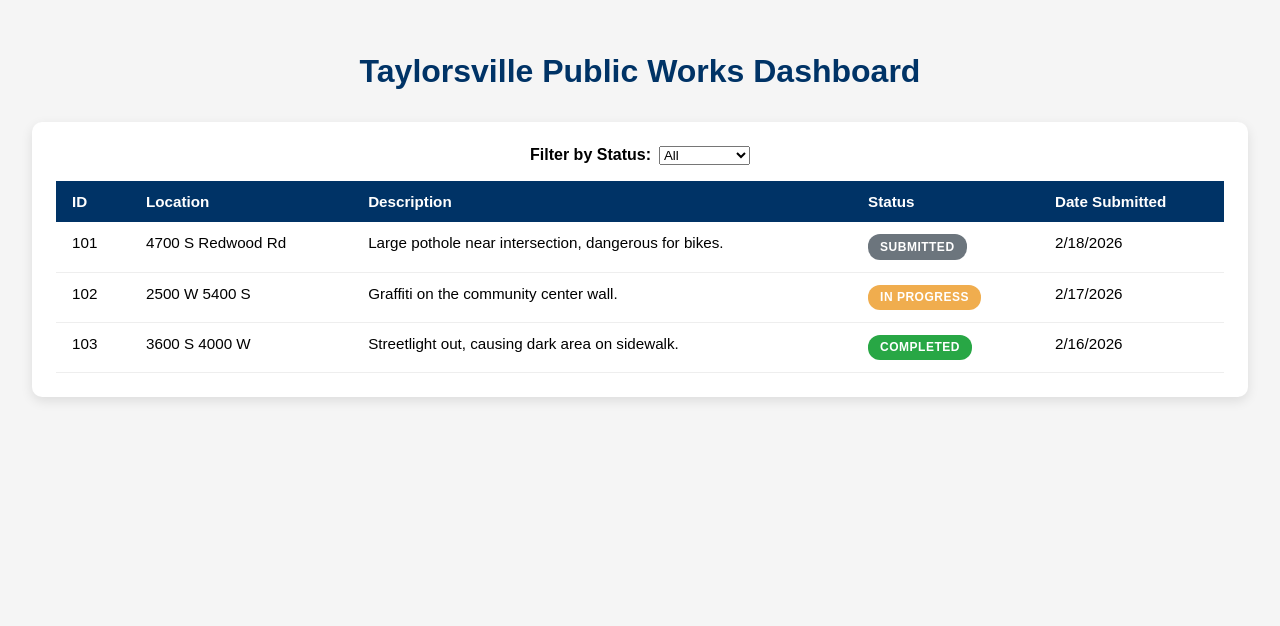
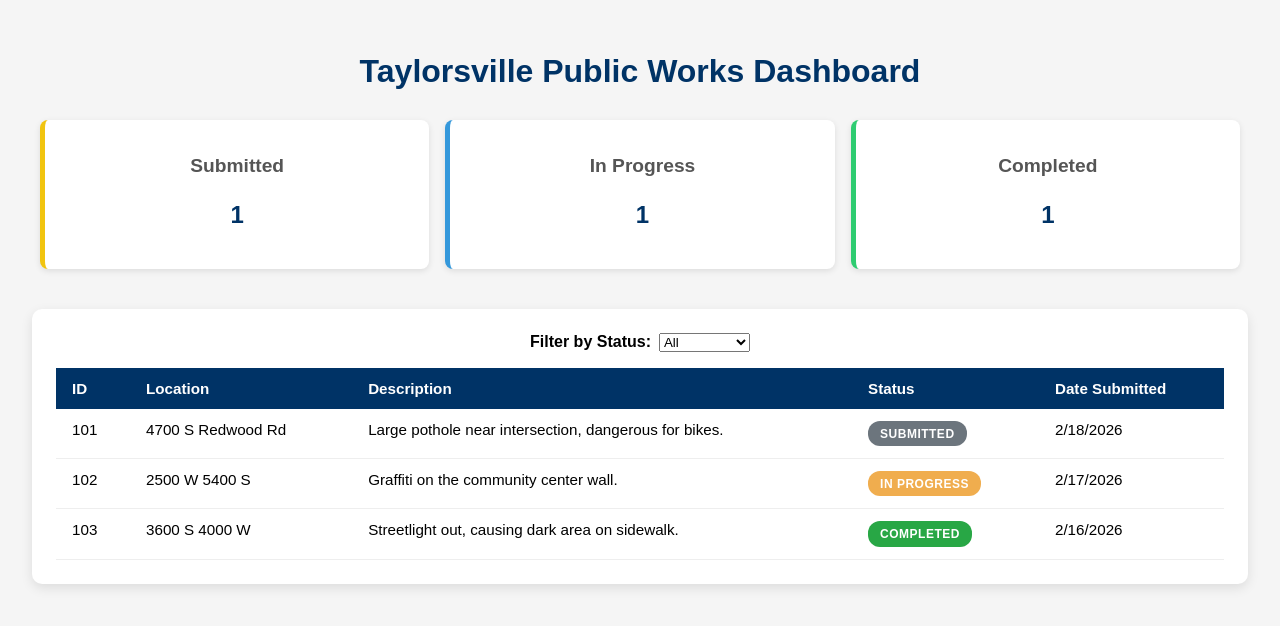
Before and after one commit to MaxHarker/tville-public-works-dashboard, a React (Create React App) app: page / in a window 1280 px wide. Shown: the top 626 px of the page. Built offline with nearby package versions, Linux system fonts and the light colour scheme.

Commit message:
Total cards

```diff
--- a/src/App.js
+++ b/src/App.js
@@ -1,39 +1,27 @@
 import React, { useState } from "react";
 import RequestTable from "./components/RequestTable";
 import DashboardCard from "./components/DashboardCard";
+import SummaryCard from "./components/SummaryCard";
 import "./App.css";
 
 function App() {
   const [filterStatus, setFilterStatus] = useState("All");
 
   const requests = [
-    {
-      id: 101,
-      location: "4700 S Redwood Rd",
-      description: "Large pothole near intersection, dangerous for bikes.",
-      status: "Submitted",
-      createdAt: "2026-02-18T10:30:00Z",
-    },
-    {
-      id: 102,
-      location: "2500 W 5400 S",
-      description: "Graffiti on the community center wall.",
-      status: "In Progress",
-      createdAt: "2026-02-17T09:15:00Z",
-    },
-    {
-      id: 103,
-      location: "3600 S 4000 W",
-      description: "Streetlight out, causing dark area on sidewalk.",
-      status: "Completed",
-      createdAt: "2026-02-16T14:00:00Z",
-    },
+    { id: 101, location: "4700 S Redwood Rd", description: "Large pothole near intersection, dangerous for bikes.", status: "Submitted", createdAt: "2026-02-18T10:30:00Z" },
+    { id: 102, location: "2500 W 5400 S", description: "Graffiti on the community center wall.", status: "In Progress", createdAt: "2026-02-17T09:15:00Z" },
+    { id: 103, location: "3600 S 4000 W", description: "Streetlight out, causing dark area on sidewalk.", status: "Completed", createdAt: "2026-02-16T14:00:00Z" },
   ];
 
-  // Filter requests based on selected status
+  // Filtered requests
   const filteredRequests = requests.filter((req) =>
     filterStatus === "All" ? true : req.status === filterStatus
   );
+
+  // Counts for summary cards
+  const submittedCount = requests.filter(r => r.status === "Submitted").length;
+  const inProgressCount = requests.filter(r => r.status === "In Progress").length;
+  const completedCount = requests.filter(r => r.status === "Completed").length;
 
   return (
     <div className="App" style={{ padding: "2rem", fontFamily: "Arial, sans-serif", backgroundColor: "#f5f5f5", minHeight: "100vh" }}>
@@ -41,7 +29,15 @@ function App() {
         Taylorsville Public Works Dashboard
       </h1>
 
+      {/* Summary Cards Row */}
+      <div style={{ display: "flex", justifyContent: "space-around", marginBottom: "1.5rem", flexWrap: "wrap" }}>
+        <SummaryCard title="Submitted" count={submittedCount} color="#f1c40f" />
+        <SummaryCard title="In Progress" count={inProgressCount} color="#3498db" />
+        <SummaryCard title="Completed" count={completedCount} color="#2ecc71" />
+      </div>
+
       <DashboardCard>
+        {/* Status filter */}
         <div style={{ marginBottom: "1rem" }}>
           <label htmlFor="statusFilter" style={{ marginRight: "0.5rem", fontWeight: "bold" }}>
             Filter by Status:
--- /dev/null
+++ b/src/components/SummaryCard.css
@@ -0,0 +1,27 @@
+.summary-card {
+  background-color: white;
+  padding: 1rem 1.5rem;
+  border-radius: 8px;
+  box-shadow: 0 2px 6px rgba(0,0,0,0.1);
+  margin: 0.5rem;
+  flex: 1;
+  min-width: 120px;
+  text-align: center;
+  transition: transform 0.2s;
+}
+
+.summary-card:hover {
+  transform: translateY(-3px);
+}
+
+.summary-title {
+  font-size: 1.2rem;
+  color: #555;
+  margin-bottom: 0.5rem;
+}
+
+.summary-count {
+  font-size: 1.5rem;
+  font-weight: bold;
+  color: #003366;
+}
--- /dev/null
+++ b/src/components/SummaryCard.js
@@ -0,0 +1,14 @@
+// SummaryCard.js
+import React from "react";
+import "./SummaryCard.css";
+
+const SummaryCard = ({ title, count, color }) => {
+  return (
+    <div className="summary-card" style={{ borderLeft: `5px solid ${color}` }}>
+      <h3 className="summary-title">{title}</h3>
+      <p className="summary-count">{count}</p>
+    </div>
+  );
+};
+
+export default SummaryCard;
```
